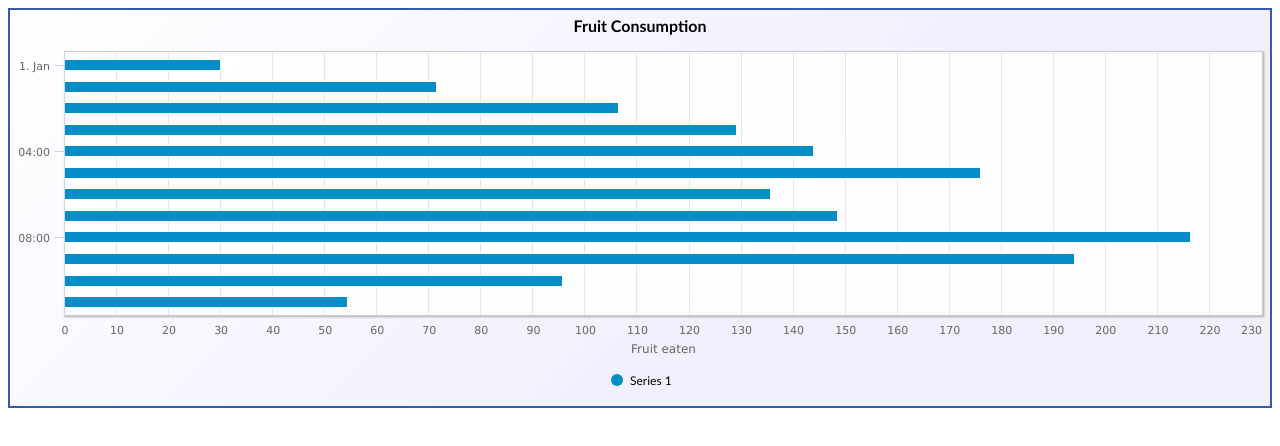
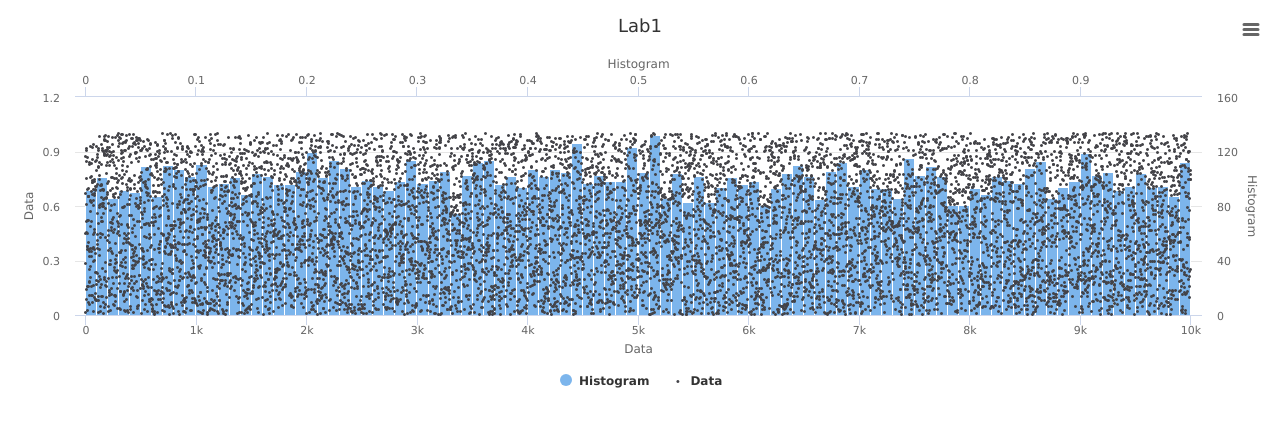
Before and after one commit to Danil-Kolmahin/Basics_of_computer_modeling, a plain HTML site: page lab1/index.html in a window 1280 px wide. Drawn offline with nearby package versions, Linux system fonts and the light colour scheme.

Commit message:
Add favicon + first random Histogram

```diff
--- a/lab1/index.html
+++ b/lab1/index.html
@@ -2,13 +2,17 @@
 <html lang='en'>
 <head>
   <meta charset='UTF-8'>
-  <meta http-equiv='content-type' content='text/html; charset=utf-8' />
+  <meta content='text/html; charset=utf-8' http-equiv='content-type' />
   <title>Title</title>
+  <link href='../static/favicon64.png' rel='icon'>
 </head>
 <body>
 <div id='container'></div>
 
 <script src='https://code.highcharts.com/highcharts.js'></script>
-<script type='module' src='./main.js'></script>
+<script src='https://code.highcharts.com/modules/histogram-bellcurve.js'></script>
+<script src='https://code.highcharts.com/modules/exporting.js'></script>
+
+<script src='./main.js' type='module'></script>
 </body>
 </html>
--- a/lab1/main.js
+++ b/lab1/main.js
@@ -1,50 +1,53 @@
-import './theme.js';
+// import './theme.js';
 
-document.addEventListener('DOMContentLoaded', () => {
+// https://www.highcharts.com/docs/chart-and-series-types/histogram-series
+
+const data = new Array(10000).fill(0).map(Math.random);
+
 Highcharts.chart({
   chart: {
     renderTo: 'container',
-      type: 'bar',
-      backgroundColor: {
-        linearGradient: [0, 0, 500, 500],
-        stops: [
-          [0, 'rgb(255, 255, 255)'],
-          [1, 'rgb(240, 240, 255)'],
-        ],
   },
-      borderWidth: 2,
-      plotBackgroundColor: 'rgba(255, 255, 255, .9)',
-      plotShadow: true,
-      plotBorderWidth: 1,
+
+  title: {
+    text: 'Lab1',
   },
-    title: {
-      text: 'Fruit Consumption',
+
+  xAxis: [{
+    title: { text: 'Data' },
+    alignTicks: false,
+  }, {
+    title: { text: 'Histogram' },
+    alignTicks: false,
+    opposite: true,
+  }],
+
+  yAxis: [{
+    title: { text: 'Data' },
+  }, {
+    title: { text: 'Histogram' },
+    opposite: true,
+  }],
+
+  series: [{
+    name: 'Histogram',
+    type: 'histogram',
+    xAxis: 1,
+    yAxis: 1,
+    baseSeries: 's1',
+    zIndex: -1,
+  }, {
+    name: 'Data',
+    type: 'scatter',
+    data: data,
+    id: 's1',
+    marker: {
+      radius: 1.5,
     },
-    yAxis: {
-      title: {
-        text: 'Fruit eaten',
-      },
-    },
-    // xAxis: {
-    //   categories: ['Apples', 'Bananas', 'Oranges'],
-    // },
-    // series: [{
-    //   name: 'Jane',
-    //   data: [1, 0, 4],
-    // }, {
-    //   name: 'John',
-    //   data: [5, 7, 3],
-    // }],
-    xAxis: {
-      type: 'datetime',
-    },
-    series: [{
-      data: [29.9, 71.5, 106.4, 129.2, 144.0, 176.0, 135.6, 148.5, 216.4, 194.1, 95.6, 54.4],
-      pointStart: Date.UTC(2010, 0, 1),
-      pointInterval: 3600 * 1000, // one hour
+    turboThreshold: 10000,
   }],
+
   credits: {
-      enabled: false
+    enabled: false,
   },
 });
-});
```
Also changed, not shown: static/favicon.png (added), static/favicon64.png (added). Lines whose indentation alone changed are shown as unchanged.
